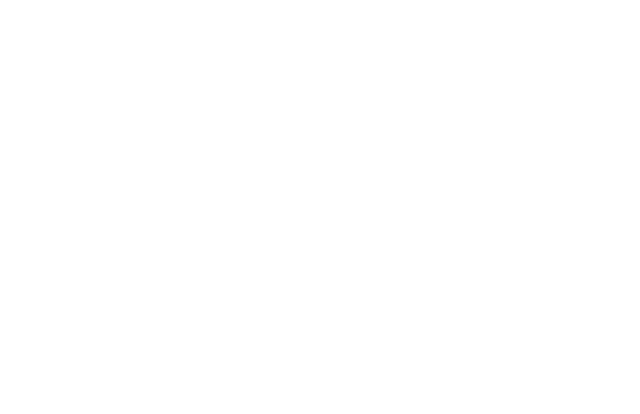
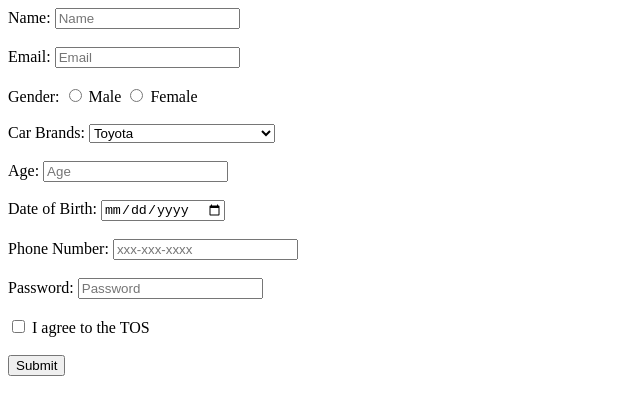
Before and after one commit to acciojob/signup-form-car-Rahulkumar8409, a website: page main.html in a window 1280 px wide. Shown: the whole page, without its empty margins (0-640 px from the left). Drawn offline with Linux system fonts and the light colour scheme.

Commit message:
created a submission

```diff
--- a/main.html
+++ b/main.html
@@ -8,6 +8,47 @@
 
 <body>
 	<!-- the entire body must be written by student -->
+	 <form action="your_server_endpoint_here" method="post">
+        <label for="name">Name:</label>
+        <input type="text" id="name" name="name" placeholder="Name" required><br><br>
+
+        <label for="email">Email:</label>
+        <input type="email" id="email" name="email" placeholder="Email" required><br><br>
+
+        <label>Gender:</label>
+        <input type="radio" id="gender_m" name="gender" value="Male" required>
+        <label for="gender_m">Male</label>
+        <input type="radio" id="gender_f" name="gender" value="Female" required>
+        <label for="gender_f">Female</label><br><br>
+
+        <label for="cars">Car Brands:</label>
+        <select id="cars" name="cars" required>
+            <option value="" disabled>--Please choose an option--</option>
+            <option value="Toyota">Toyota</option>
+            <option value="Ford">Ford</option>
+            <option value="Honda">Honda</option>
+            <option value="Chevrolet">Chevrolet</option>
+        </select><br><br>
+
+        <label for="age">Age:</label>
+        <input type="number" id="age" name="age" placeholder="Age" required><br><br>
+
+        <label for="dob">Date of Birth:</label>
+        <input type="date" id="dob" name="dob" required><br><br>
+
+        <label for="tel">Phone Number:</label>
+        <input type="tel" id="tel" name="tel" pattern="\d{3}-\d{3}-\d{4}" placeholder="xxx-xxx-xxxx"><br><br>
+
+        <label for="password">Password:</label>
+        <input type="password" id="password" name="password" placeholder="Password" required><br><br>
+
+        <label>
+            <input type="checkbox" id="tos" name="tos" required>
+            I agree to the TOS
+        </label><br><br>
+
+        <button type="submit">Submit</button>
+    </form>
     <script type="text/javascript" src="./script.js">
 </script>
 
```
